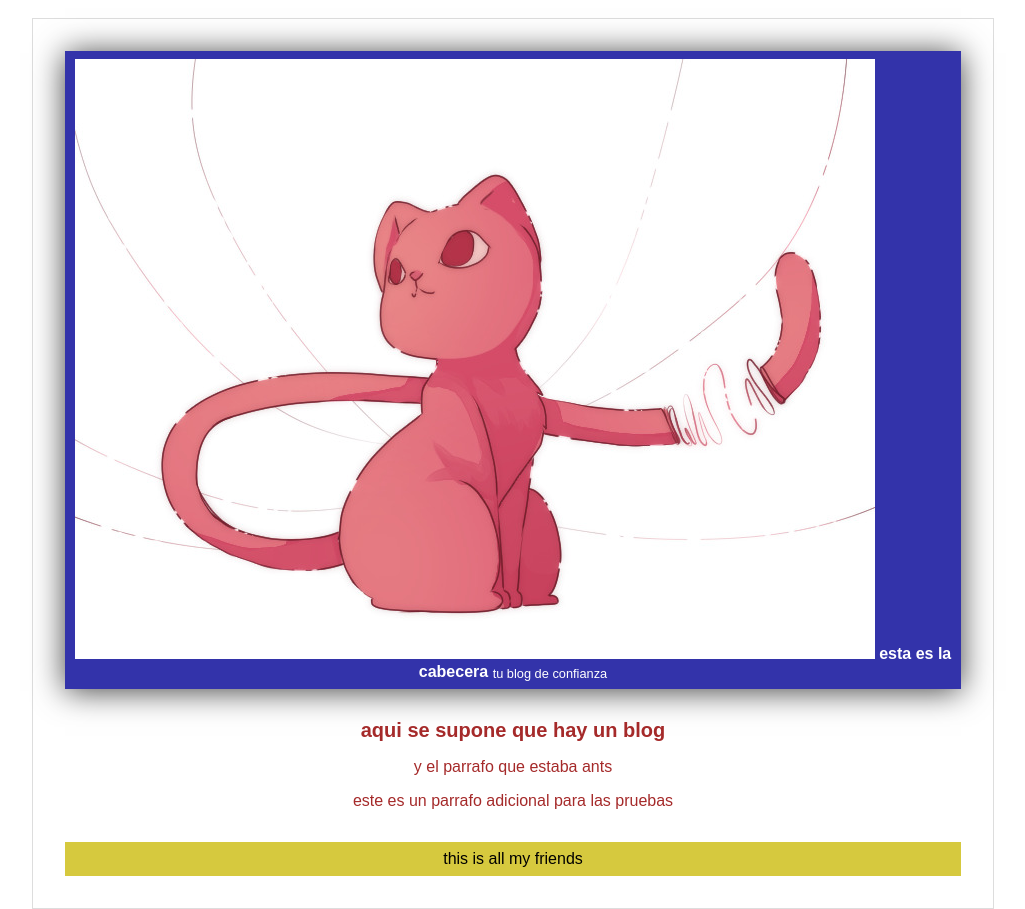
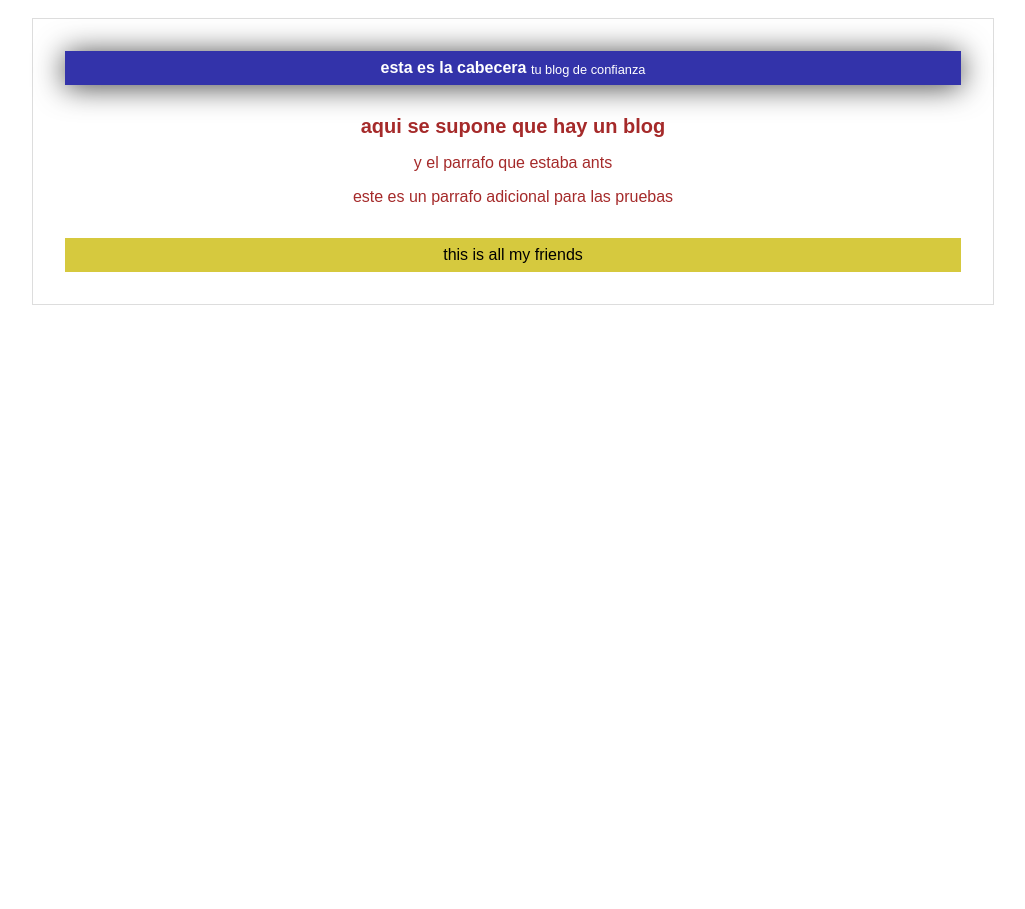
Before and after one commit to wabby203/Nuscaa, a plain HTML site: page index.html in a window 1280 px wide. Shown: the part 40-949 px from the top of the page, without its empty margins (127-1152 px from the left). After the commit the page ends 800 px from the top, so only its background shows below. Drawn offline with Linux system fonts and the light colour scheme.

Commit message:
se modifica el index por qu se colo el logo

```diff
--- a/index.html
+++ b/index.html
@@ -8,7 +8,6 @@
         <h1>apenas comenzando con el git hub</h1>
         <div id="container">
             <div id="cabecera">
-                 <img id="logo" src="imagenes/cat.JPG">
                 esta es la cabecera
                 <span id="tagline">tu blog de confianza</span>
             </div>
```
